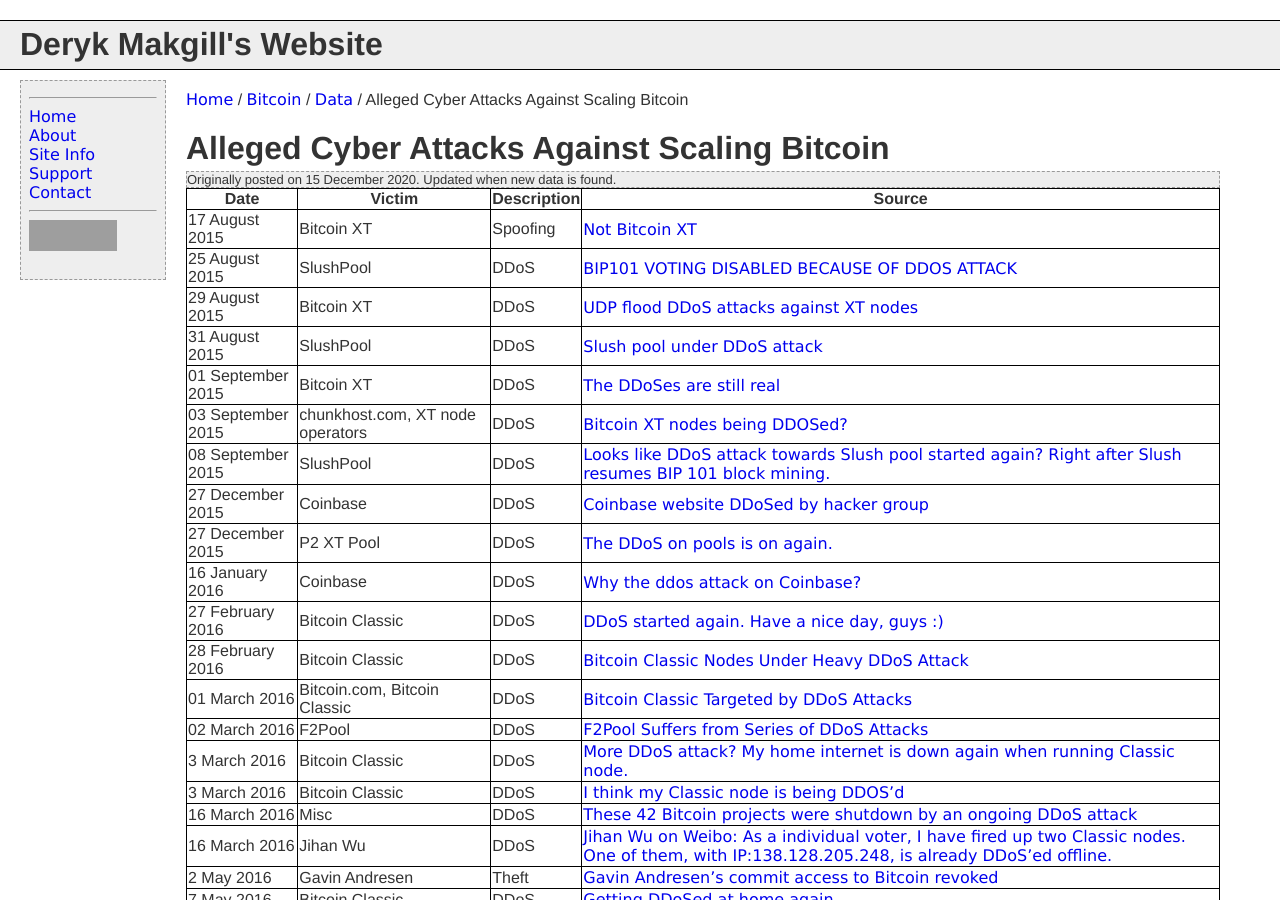
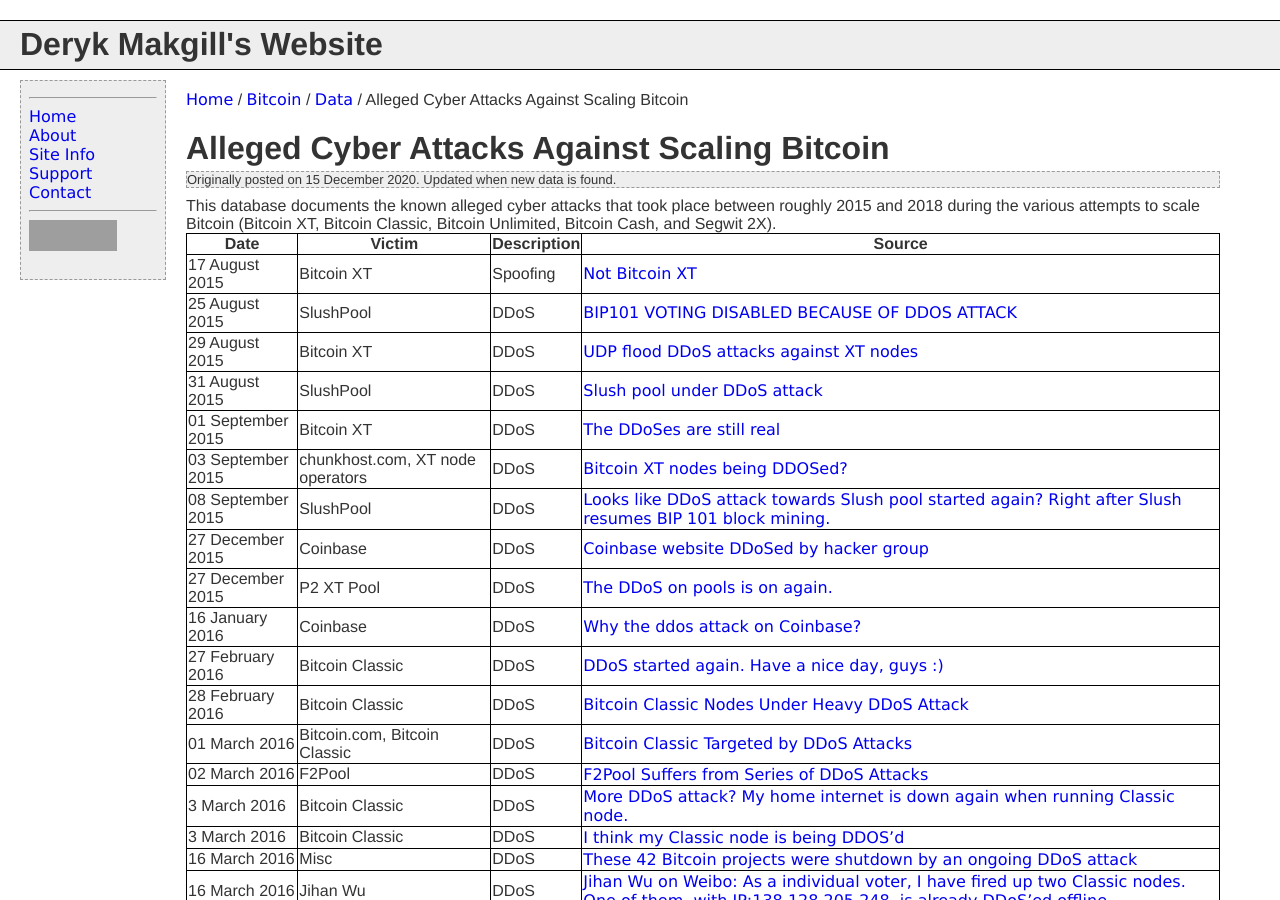
Before and after one commit to makgill/deryk, a Jekyll site: the page built from _pages/bitcoin/data/cyber-attacks.md, in a window 1280 px wide and 900 px high. Built offline with Jekyll 4.4.1, drawn with Linux system fonts in a browser that asks for light colours; grey boxes are pictures that could not be loaded.

Commit message:
Update cyber-attacks.md

```diff
--- a/_pages/bitcoin/data/cyber-attacks.md
+++ b/_pages/bitcoin/data/cyber-attacks.md
@@ -7,6 +7,8 @@
 # Alleged Cyber Attacks Against Scaling Bitcoin
 
 <p class="notebox">Originally posted on 15 December 2020. Updated when new data is found.</p>
+
+This database documents the known alleged cyber attacks that took place between roughly 2015 and 2018 during the various attempts to scale Bitcoin (Bitcoin XT, Bitcoin Classic, Bitcoin Unlimited, Bitcoin Cash, and Segwit 2X).
 
 
 
```
